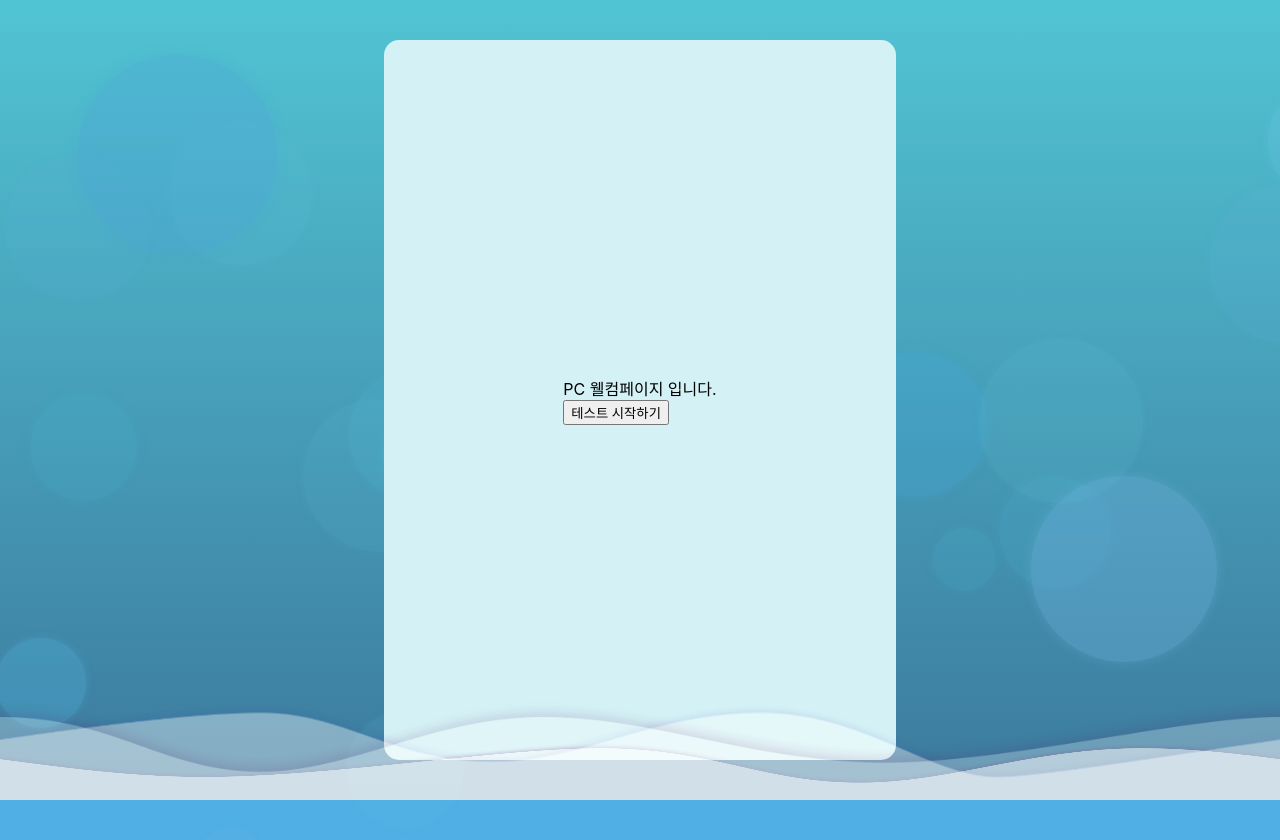
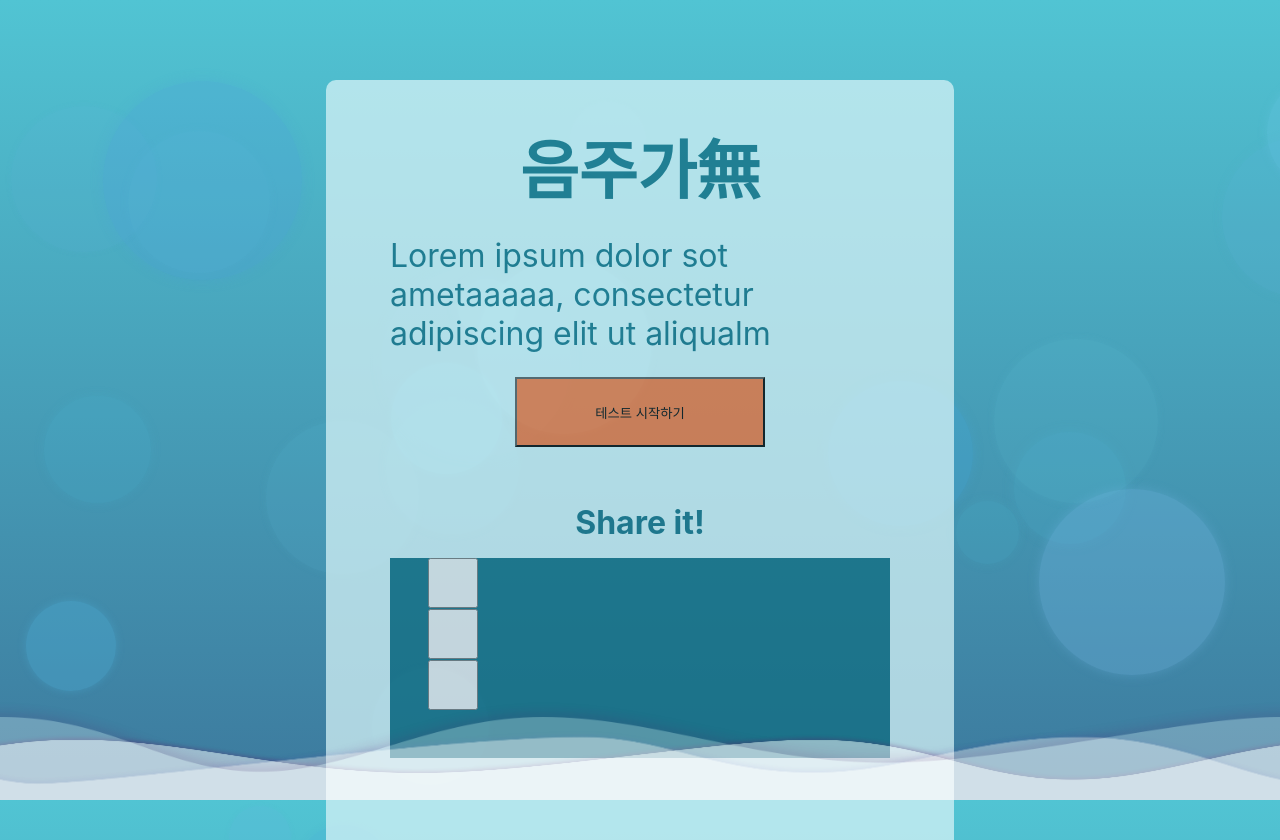
Before and after one commit to Jongminfire/SM-Drunk-Test, a React (Create React App) app: page / in a window 1280 px wide. Before the commit the page ends 800 px from the top, so only its background shows below. Built offline with nearby package versions, Linux system fonts and the light colour scheme.

Commit message:
Modify: Welcome Page Design

```diff
--- /dev/null
+++ b/src/Pages/WelcomePage.css
@@ -0,0 +1,51 @@
+.Title-font {
+  font-size: 4em;
+  text-align: center;
+  margin-top: 5vh;
+  font-weight: bold;
+  color: #126e82;
+}
+
+.Main-font {
+  font-size: 2em;
+  text-align: left;
+  margin-top: 3vh;
+  margin-bottom: 3vh;
+  color: #126e82;
+}
+
+.Share-it-font {
+  color: #126e82;
+  font-size: 2em;
+  font-weight: bold;
+  margin-top: 7vh;
+  margin-bottom: 2vh;
+  text-align: center;
+}
+
+.Button-start {
+  width: 100%;
+  height: 100%;
+  background-color: #f3753b;
+}
+
+.Button-div {
+  margin: auto;
+  width: 50%;
+  height: 70px;
+}
+
+.Button-share-div {
+  justify-content: center;
+  height: 200px;
+  width: 100%;
+  background-color: #126e82;
+  float: left;
+}
+
+.Button-share {
+  width: 50px;
+  height: 50px;
+  margin-right: 3vw;
+  margin-left: 3vw;
+}
--- a/src/Pages/WelcomePage.js
+++ b/src/Pages/WelcomePage.js
@@ -3,23 +3,30 @@ import { useHistory } from 'react-router-dom';
 import { useMediaQuery } from 'react-responsive';
 import styled, { css } from 'styled-components';
 import WaveEffect from '../Functions/WaveEffect';
+import './WelcomePage.css';
 
 const Background = styled.div`
   width: 100%;
   height: 100vh;
+  align-items: center;
+  justify-content: center;
+  display: flex;
+  flex-direction: column;
 `;
 
 const Contents = styled.div`
-  position: absolute;
   display: flex;
-  justify-content: center;
-  align-items: center;
+  top: 5%;
+  min-width: 300px;
+  max-width: 500px;
+  width: 50vw;
+  height: 100vh;
   background-color: #d4f2f6;
-  width: 40%;
-  height: 90%;
-  border-radius: 15px;
-  right: 30%;
-  top: 5%;
+  margin-top: 5vh;
+  border-radius: 10px 10px 0px 0px;
+  opacity: 0.75;
+  padding-left: 5vw;
+  padding-right: 5vw;
 `;
 
 const WelcomePage = (props) => {
@@ -28,9 +35,28 @@ const WelcomePage = (props) => {
     <Background>
       <Contents>
         <div>
-          PC 웰컴페이지 입니다.
-          <br />
-          <button onClick={onClickStart}>테스트 시작하기</button>
+          <div className="Title-font">음주가無</div>
+          <div className="Main-font">
+            Lorem ipsum dolor sot ametaaaaa, consectetur adipiscing elit ut
+            aliqualm
+          </div>
+          <div class="Button-div">
+            <button onClick={onClickStart} className="Button-start">
+              테스트 시작하기
+            </button>
+          </div>
+          <div className="Share-it-font">Share it! </div>
+          <div class="Button-share-div">
+            <div>
+              <button onClick={onClickStart} className="Button-share"></button>
+            </div>
+            <div>
+              <button onClick={onClickStart} className="Button-share"></button>
+            </div>
+            <div>
+              <button onClick={onClickStart} className="Button-share"></button>
+            </div>
+          </div>
         </div>
       </Contents>
       <WaveEffect />
```
